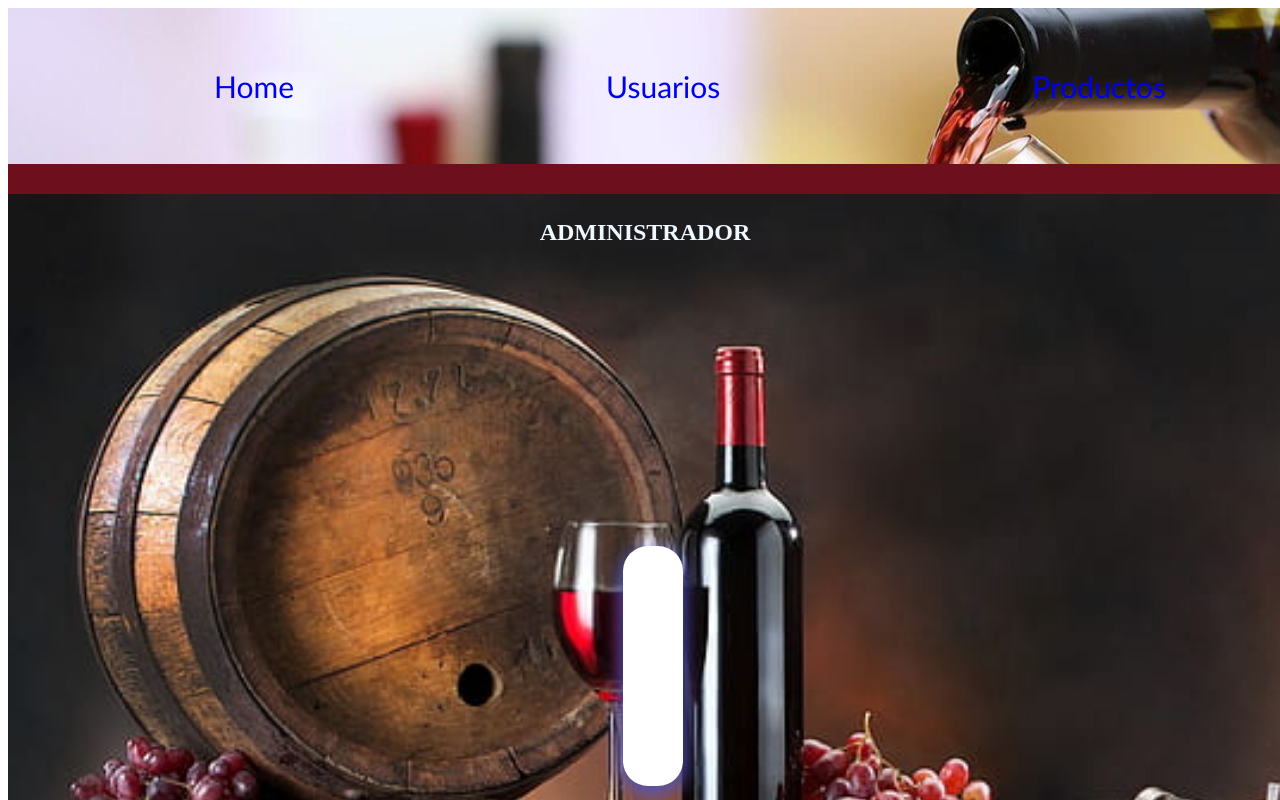
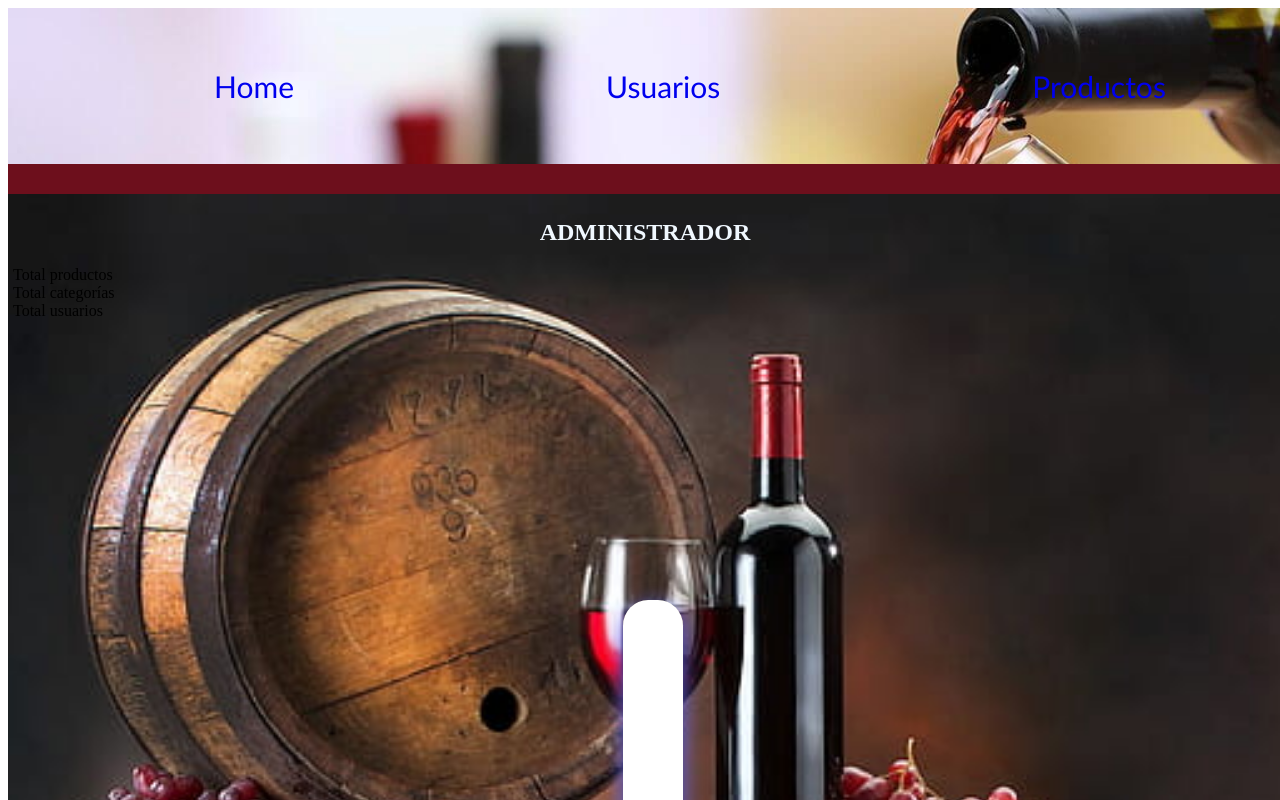
Before and after one commit to francmauric/dashboard.react, a React (Create React App) app: page / in a window 1280 px wide. Shown: the top 800 px of the page. Built offline with nearby package versions, Linux system fonts and the light colour scheme.

Commit message:
Add files via upload
Subiendo paneles de totales

```diff
--- a/src/component/Home.js
+++ b/src/component/Home.js
@@ -8,7 +8,11 @@ function Home(){
             <section className="cuerpo">
               <div className="Home">
                   <h1 className="tituloHome">ADMINISTRADOR</h1>
-
+              </div>
+              <div className="paneles">
+                <div className="panel">Total productos</div>
+                <div className="panel">Total categorías</div>
+                <div className="panel">Total usuarios</div>
               </div>
 
                  <div className="containerHome">
```
